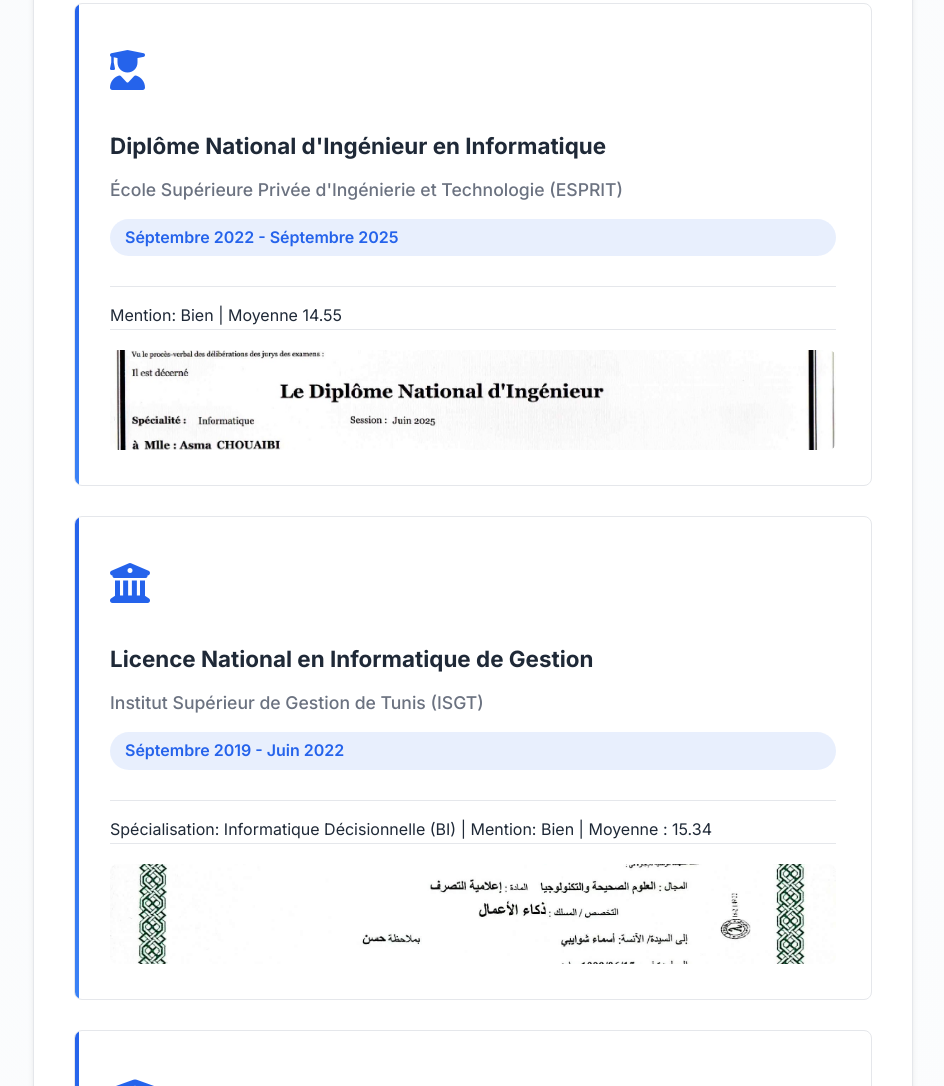
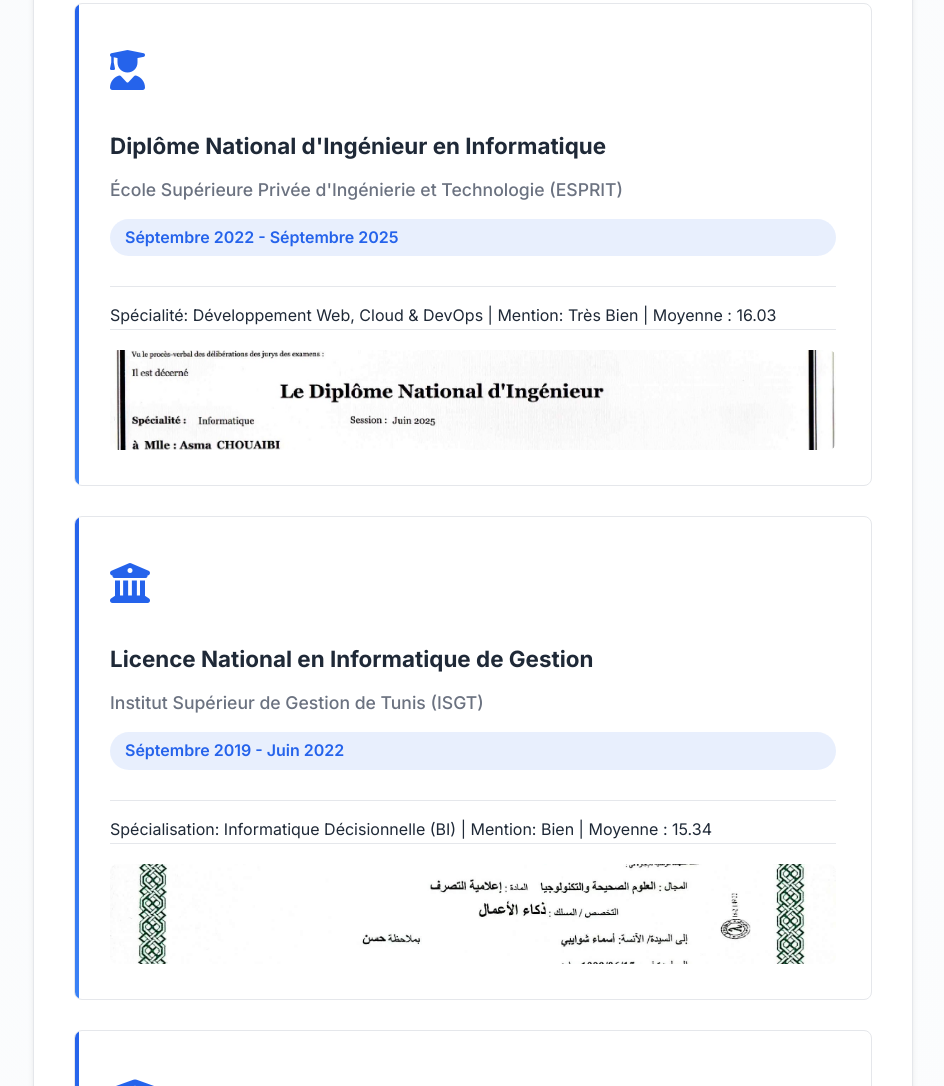
Before and after one commit to AsmaChoueibi/Portfolio, a plain HTML site: page index.html in a window 1280 px wide. Shown: the part 4056-5142 px from the top of the page, without its empty margins (307-1251 px from the left). Drawn offline with nearby package versions, Linux system fonts and the light colour scheme.

Commit message:
10th Commit Completed portfolio

```diff
--- a/index.html
+++ b/index.html
@@ -276,7 +276,7 @@ réel sur Splunk</li>
             <h3 data-i18n="education.degree1.title">Diplôme National d'Ingénieur en Informatique</h3>
             <h4 data-i18n="education.degree1.school">École Supérieure Privée d'Ingénierie et Technologie (ESPRIT)</h4>
             <p class="edu-date">Séptembre 2022 - Séptembre 2025</p>
-            <p class="edu-desc" data-i18n="education.degree3.details">Spécialité: Développement Web, Cloud & DevOps | Mention: Très  Bien | Moyenne : 16.03</p>
+            <p class="edu-desc" data-i18n="education.degree1.details">Spécialité: Développement Web, Cloud & DevOps | Mention: Très  Bien | Moyenne : 16.03</p>
 
             <!-- Diploma Photo Container -->
             <div class="diploma-photo-container">
```
